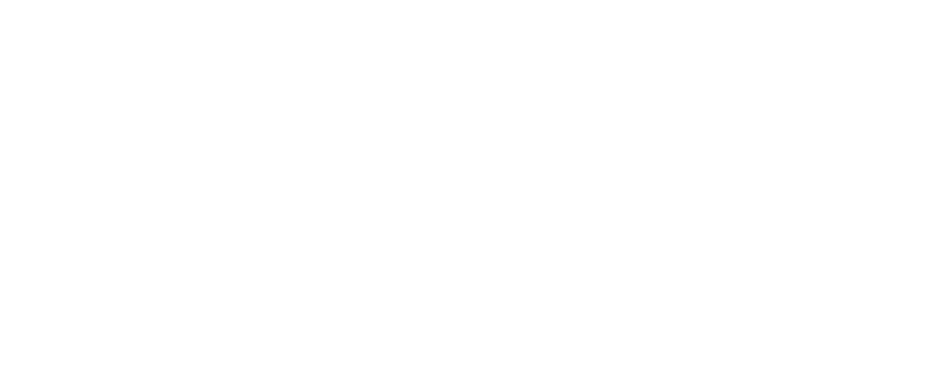
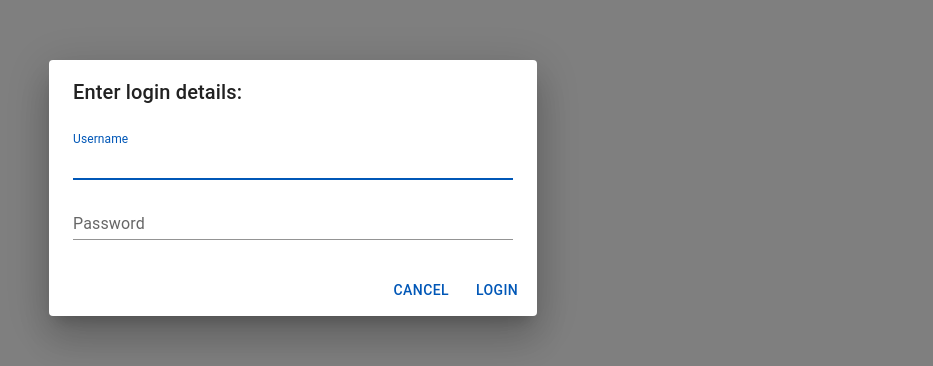
Before and after one commit to benjaminpritchard230/myapp, a React (Create React App) app: page / in a window 1280 px wide. Shown: the part 212-578 px from the top of the page, without its empty margins (347-1280 px from the left). Built offline with nearby package versions, Linux system fonts and the light colour scheme; no server answers.

Commit message:
Got the login working through api

```diff
--- a/src/App.js
+++ b/src/App.js
@@ -10,7 +10,7 @@
 import FloatingActionButtons from './components/FloatingActionButtons';
 import axios from "axios";
 import AddTaskDialog from './components/AddTaskDialog';
-
+import LogInModal from './components/LogInModal';
 
 function App() {
   const lightTheme = createTheme({
@@ -23,11 +23,20 @@
 
   const [taskList, setTaskList] = useState([])
   const [taskDialog, setTaskDialog] = useState(false)
+  const [logInDialog, setLogInDialog] = useState(false)
+  const [loggedIn, setLoggedIn] = useState(false)
 
-  const token = "78b5ff3cdd9a2472636fe3e679295510ef829916"
+  const [token, setToken] = useState("")
+
+  const [update, setUpdate] = useState(0)
 
   useEffect(() => {
-    axios.get('http://localhost:8000/tasks/', {
+    if(token.length===0){setLogInDialog(true)}
+  }, [update])
+
+
+  useEffect(() => {
+    if(token.length>0){ axios.get('http://localhost:8000/tasks/', {
   headers: {
     'Authorization': `token ${token}`
   }
@@ -39,8 +48,9 @@
       .catch((error) => {
         console.log(error);
       })
-      .finally(() => {});
-  }, []);
+      .finally(() => {});}
+
+  }, [update]);
 
 
   const displayTasks = ()=>{
@@ -60,10 +70,12 @@
 
           </Grid>
           {displayTasks()}
+
         </Grid>
       </Box>
       <FloatingActionButtons taskDialog={taskDialog} setTaskDialog={setTaskDialog}/>
           <AddTaskDialog taskDialog={taskDialog} setTaskDialog={setTaskDialog}/>
+          <LogInModal token={token} setToken={setToken} update={update} setUpdate={setUpdate} logInDialog={logInDialog} setLogInDialog={setLogInDialog}/>
 
     </ThemeProvider>
   );
--- /dev/null
+++ b/src/components/LogInModal.jsx
@@ -0,0 +1,74 @@
+import * as React from "react";
+import Button from "@mui/material/Button";
+import TextField from "@mui/material/TextField";
+import Dialog from "@mui/material/Dialog";
+import DialogActions from "@mui/material/DialogActions";
+import DialogContent from "@mui/material/DialogContent";
+import DialogContentText from "@mui/material/DialogContentText";
+import DialogTitle from "@mui/material/DialogTitle";
+import { v4 as uuidv4 } from "uuid";
+import axios from "axios";
+
+
+export default function LogInModal({ token, setToken, update, setUpdate, logInDialog, setLogInDialog }) {
+
+
+  const handleSubmit = (e) => {
+    console.log(e)
+    e.preventDefault();
+    setLogInDialog(false);
+let username = e.target[0].value
+let password = e.target[1].value
+axios.post("http://localhost:8000/login_api/", {username:username, password:password})
+        .then((response) => {
+          console.log(response.data);
+          setToken(response.data.token)
+            setUpdate(update+1)
+
+        })
+        .catch((error) => {
+          console.log(error);
+        })
+        .finally(() => {});
+  };
+  return (
+    <div>
+      <Dialog open={logInDialog}>
+        <form onSubmit={handleSubmit}>
+          <DialogTitle>Enter login details:</DialogTitle>
+          <DialogContent>
+            <DialogContentText></DialogContentText>
+            <TextField
+              autoFocus
+              margin="dense"
+              id="username"
+              label="Username"
+              type="text"
+              fullWidth
+              variant="standard"
+            />
+             <TextField
+              autoFocus
+              margin="dense"
+              id="password"
+              label="Password"
+              type="text"
+              fullWidth
+              variant="standard"
+            />
+          </DialogContent>
+          <DialogActions>
+            <Button
+              onClick={() => {
+
+              }}
+            >
+              Cancel
+            </Button>
+            <Button type="submit">Login</Button>
+          </DialogActions>
+        </form>
+      </Dialog>
+    </div>
+  );
+}
```
